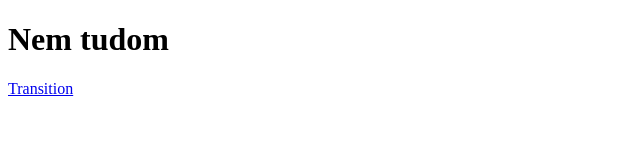
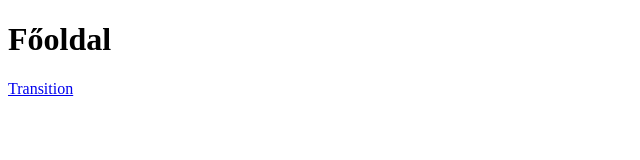
Before and after one commit to VizhanyoBence/25_01_21_Transition-main, a plain HTML site: page index.html in a window 1280 px wide. Shown: the whole page, without its empty margins (0-640 px from the left). Drawn offline with Linux system fonts and the light colour scheme.

Commit message:
change title

```diff
--- a/index.html
+++ b/index.html
@@ -3,10 +3,10 @@
 <head>
     <meta charset="UTF-8">
     <meta name="viewport" content="width=device-width, initial-scale=1.0">
-    <title>Nem tudom</title>
+    <title>Főoldal</title>
 </head>
 <body>
-    <h1>Nem tudom</h1>
+    <h1>Főoldal</h1>
     <a href="transition1.html">Transition</a>
 </body>
 </html>
```
